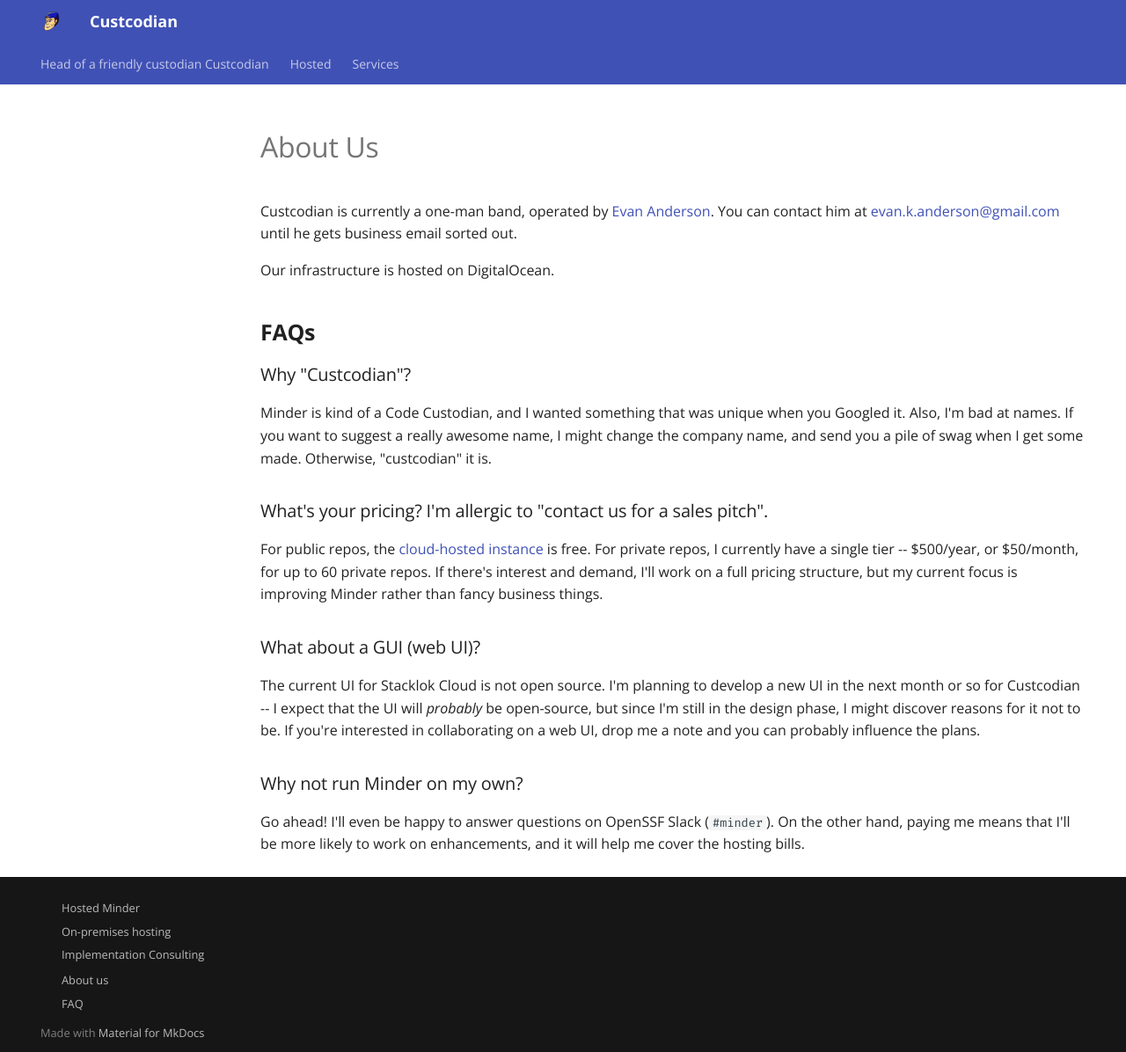
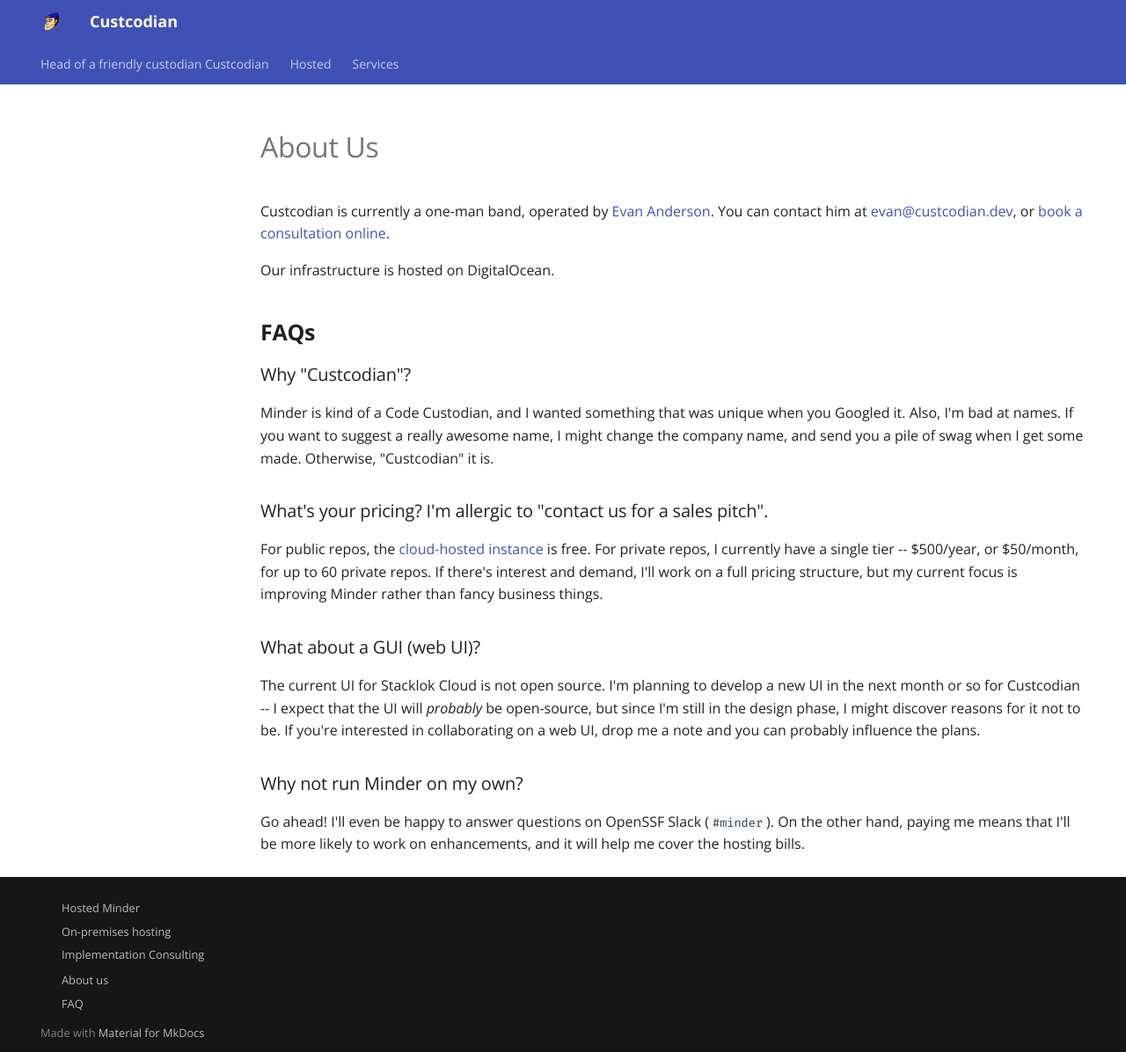
Before and after one commit to custcodian/website, an MkDocs documentation site: the page built from docs/about/index.md, in a window 1280 px wide and 1196 px high. Shown: the whole window at 88% size. Built offline with MkDocs 1.6.1 and Material for MkDocs 9.7.7, drawn with Linux system fonts in a browser that asks for light colours; plug-ins that fetch from the network failed and are left out.

Commit message:
Update links in about to point to custcodian.dev email and calendar

```diff
--- a/docs/about/index.md
+++ b/docs/about/index.md
@@ -1,6 +1,6 @@
 # About Us
 
-Custcodian is currently a one-man band, operated by [Evan Anderson](https://www.linkedin.com/in/evankanderson/).  You can contact him at [evan.k.anderson@gmail.com](mailto:evan.k.anderson@gmail.com) until he gets business email sorted out.
+Custcodian is currently a one-man band, operated by [Evan Anderson](https://www.linkedin.com/in/evankanderson/).  You can contact him at [evan@custcodian.dev](mailto:evan@custcodian.dev), or [book a consultation online](https://calendar.google.com/calendar/u/0/appointments/schedules/AcZssZ2TtUdZyQ9RjPuzKispy0l5OaUt_xJS1Q-GZ39oWyrMK4u0Yf9EMorX2LRJ9MAYYb2ROU8cxdGJ).
 
 Our infrastructure is hosted on DigitalOcean.
 
@@ -8,7 +8,7 @@
 
 ### Why "Custcodian"?
 
-Minder is kind of a Code Custodian, and I wanted something that was unique when you Googled it.  Also, I'm bad at names.  If you want to suggest a really awesome name, I might change the company name, and send you a pile of swag when I get some made.  Otherwise, "custcodian" it is.
+Minder is kind of a Code Custodian, and I wanted something that was unique when you Googled it.  Also, I'm bad at names.  If you want to suggest a really awesome name, I might change the company name, and send you a pile of swag when I get some made.  Otherwise, "Custcodian" it is.
 
 ### What's your pricing?  I'm allergic to "contact us for a sales pitch".
 
```
